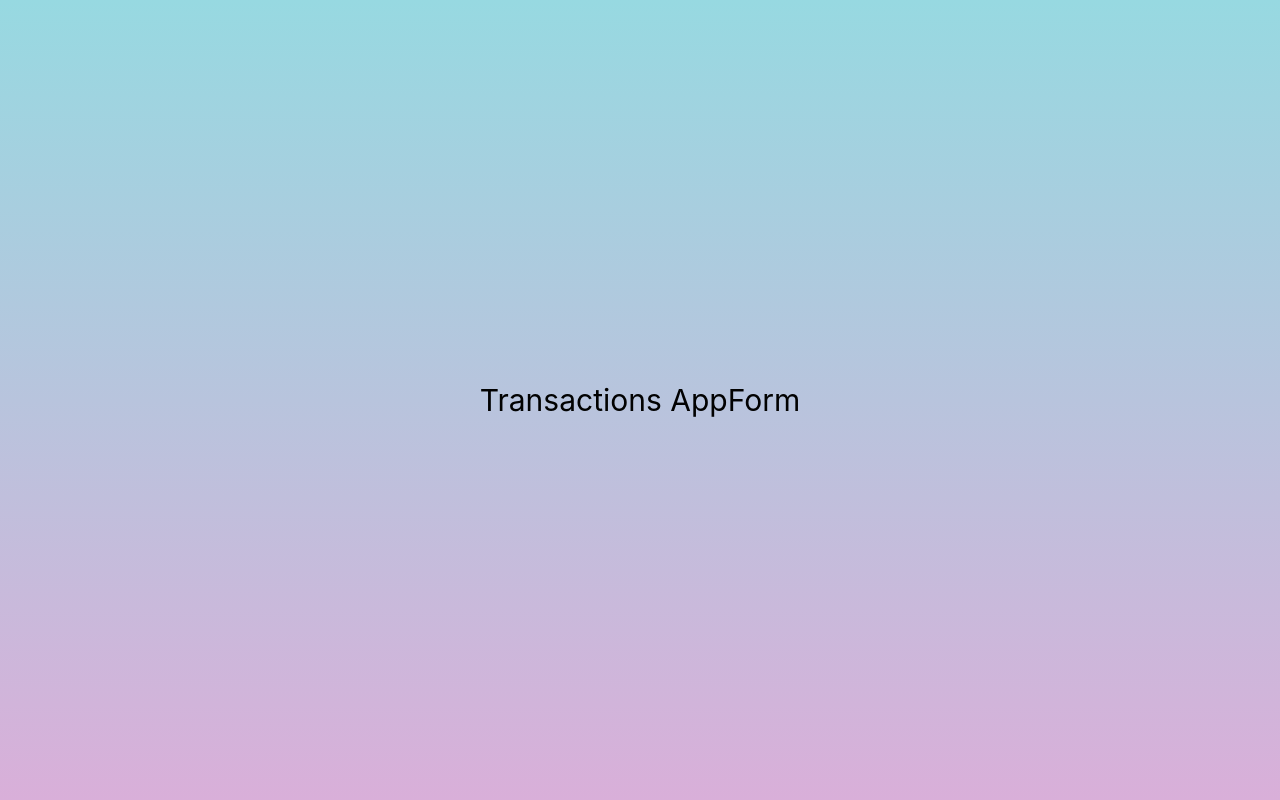
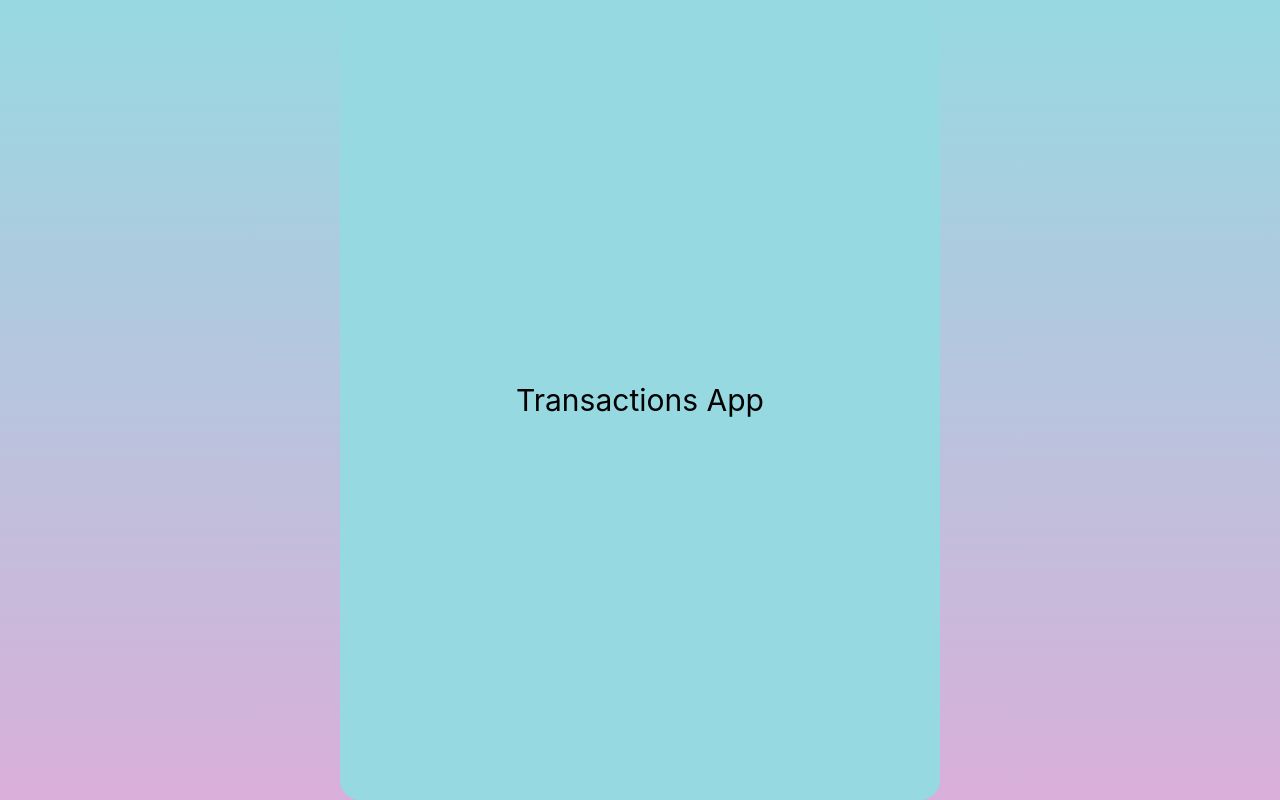
Before and after one commit to AVerba/transactions-app, a React (Create React App) app: page / in a window 1280 px wide. Built offline with nearby package versions, Linux system fonts and the light colour scheme.

Commit message:
added animation

```diff
--- a/src/components/Form/AuthForm/AuthForm.jsx
+++ b/src/components/Form/AuthForm/AuthForm.jsx
@@ -5,7 +5,7 @@ import Form from 'react-bootstrap/Form';
 export const AuthForm = () => {
 
   return (
-   <Form>
+   <Form className={styles.form}>
      <Form.Group>
        <Form.Label></Form.Label>
        <Form.Control/>
--- a/src/components/Form/AuthForm/AuthForm.module.scss
+++ b/src/components/Form/AuthForm/AuthForm.module.scss
@@ -0,0 +1,6 @@
+.form{
+  width: 600px;
+  height: 800px;
+  border-radius: 20px;
+  background-color: #97D9E1;
+}
--- a/src/views/AuthView/AuthView.jsx
+++ b/src/views/AuthView/AuthView.jsx
@@ -4,10 +4,10 @@ export const AuthView = () => {
 
   return(
     <div className={styles.auth__container}>
-      <>
+      <div className={styles.form}>
         Transactions App
-        <div className={styles.form}>Form</div>
-      </>
+        {/*<div className={styles.form}>Form</div>*/}
+      </div>
     </div>
   )
 
--- a/src/views/AuthView/AuthView.module.scss
+++ b/src/views/AuthView/AuthView.module.scss
@@ -9,3 +9,27 @@
   background-image: linear-gradient(0deg, #D9AFD9 0%, #97D9E1 100%);
 
 }
+.form{
+  display: flex;
+  align-items: center;
+  justify-content: center;
+  width: 600px;
+  height: 800px;
+  border-radius: 20px;
+  background-color: #97D9E1;
+  animation-name: moveInFromLeft;
+  animation-duration: 3s;
+}
+@keyframes moveInFromLeft {
+  0% {
+    opacity: 0;
+    transform: translateY(-100px);
+  }
+  80% {
+    transform: translateY(30px);
+  }
+  100% {
+    opacity: 1;
+    transform: translate(0);
+  }
+}
```
